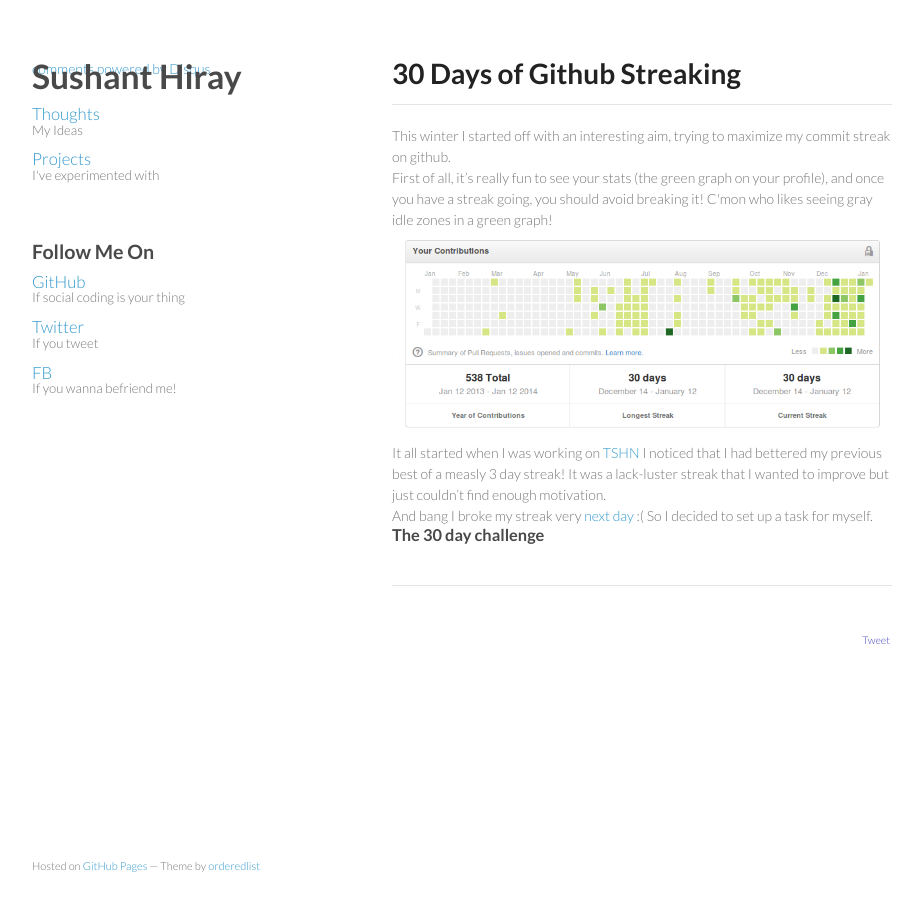
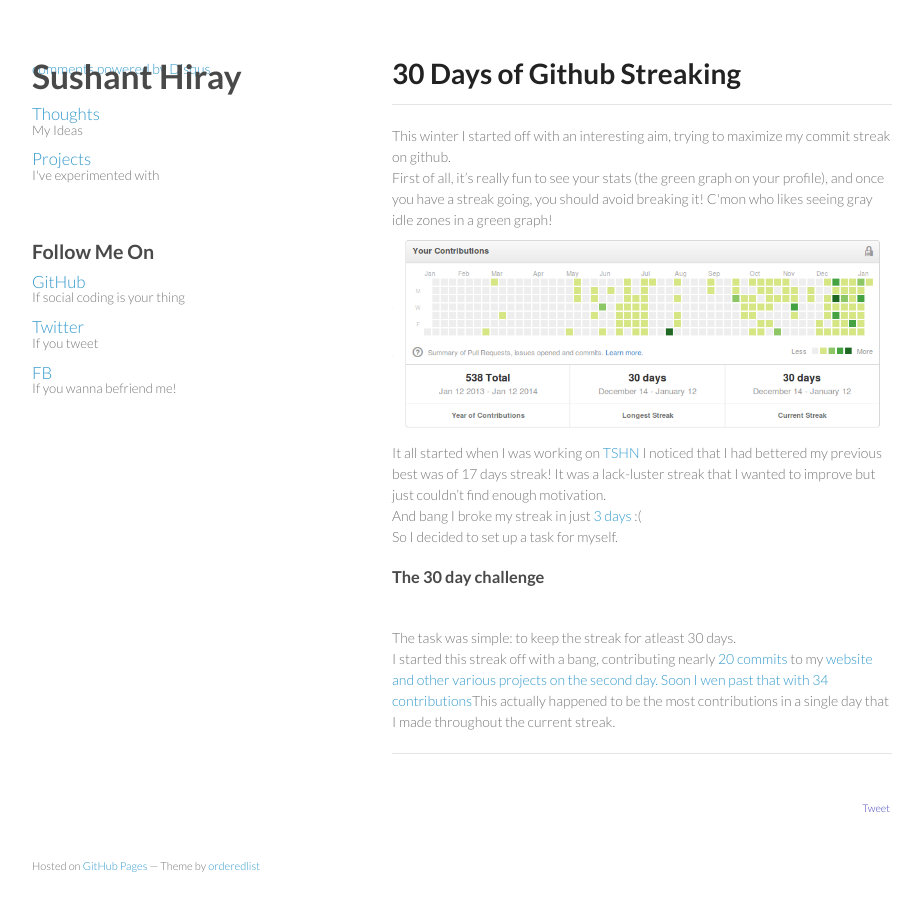
Before and after one commit to sushant-hiray/sushant-hiray.github.io, a Jekyll site: the page built from _posts/2014-1-12-30-days-github-streak.html, in a window 1280 px wide. Shown: the whole page, without its empty margins (178-1101 px from the left). Built offline with Jekyll 4.4.1, drawn with Linux system fonts in a browser that asks for light colours; nearby versions of some CDN libraries; Markdown is read by kramdown in place of the engine named in the settings; comment, search, counter and statistics services are not loaded.

Commit message:
Intro to 30 day challenge

```diff
--- a/_posts/2014-1-12-30-days-github-streak.html
+++ b/_posts/2014-1-12-30-days-github-streak.html
@@ -9,9 +9,13 @@
 <br/>
 <img src="{{site.url}}/images/streak.png"/>
 <br/>
-It all started when I was working on <a href="http://sushant-hiray.github.io/tshn/">TSHN</a> I noticed that I had bettered my previous best of a measly 3 day streak! It was a lack-luster streak that I wanted to improve but just couldn’t find enough motivation.
-<br/>And <bold>bang</bold> I broke my streak very <a href="https://github.com/sushant-hiray?tab=contributions&from=2013-12-13">next day</a> :(
-
+It all started when I was working on <a href="http://sushant-hiray.github.io/tshn/">TSHN</a> I noticed that I had bettered my previous best was of 17 days streak! It was a lack-luster streak that I wanted to improve but just couldn’t find enough motivation.
+<br/>And <bold>bang</bold> I broke my streak in just  <a href="https://github.com/sushant-hiray?tab=contributions&from=2013-12-13">3 days</a> :(
+<br/>
 So I decided to set up a task for myself.
 <br/>
+<br/>
 <h3>The 30 day challenge</h3>
+<br/>
+The task was simple: to keep the streak for atleast 30 days. <br/>
+I started this streak off with a bang, contributing nearly <a href="https://github.com/sushant-hiray?tab=contributions&from=2013-12-15">20 commits</a> to my <a href="http://sushant-hiray.github.io/">website<a/> and other various projects on the second day. Soon I wen past that with <a href="https://github.com/sushant-hiray?tab=contributions&from=2013-12-17">34 contributions</a>This actually happened to be the most contributions in a single day that I made throughout the current streak.
```
